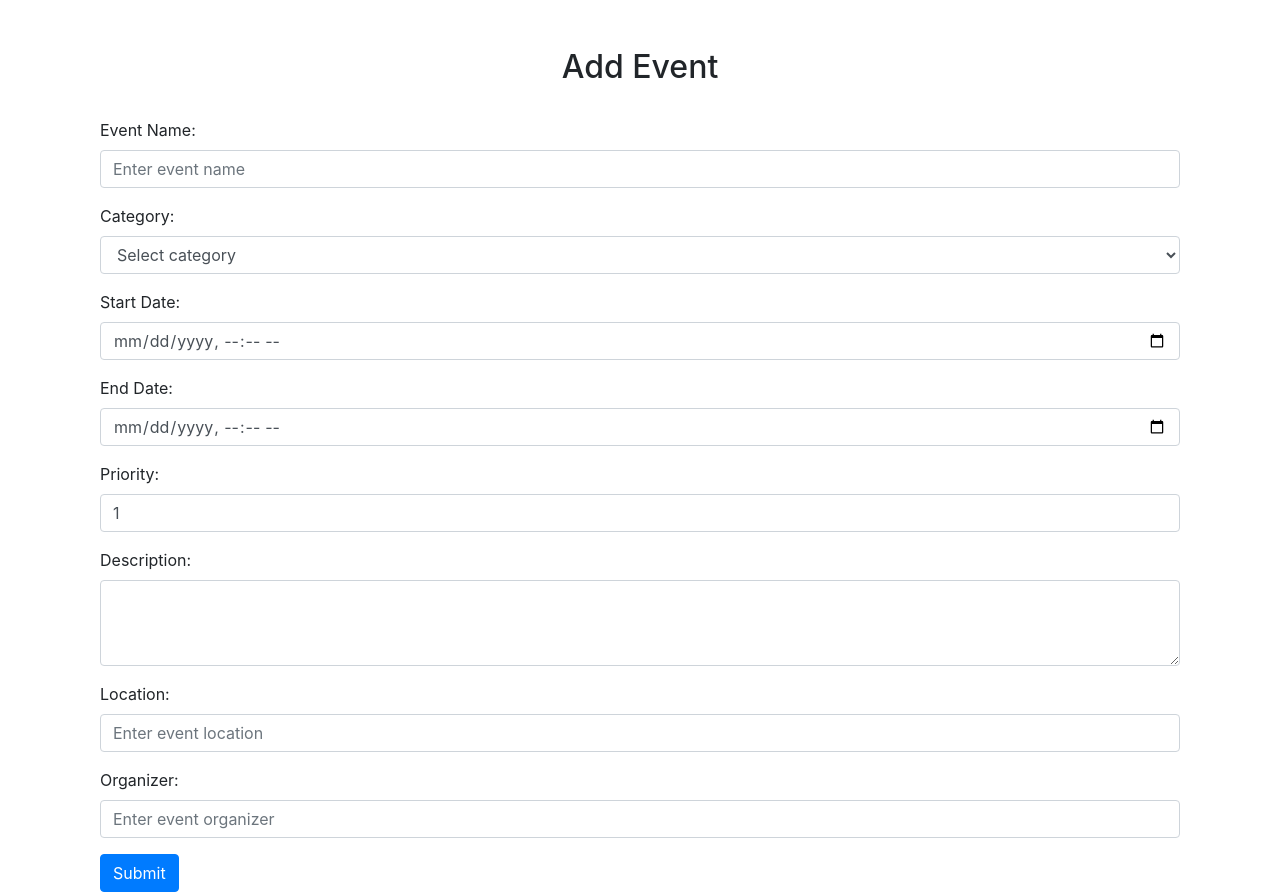
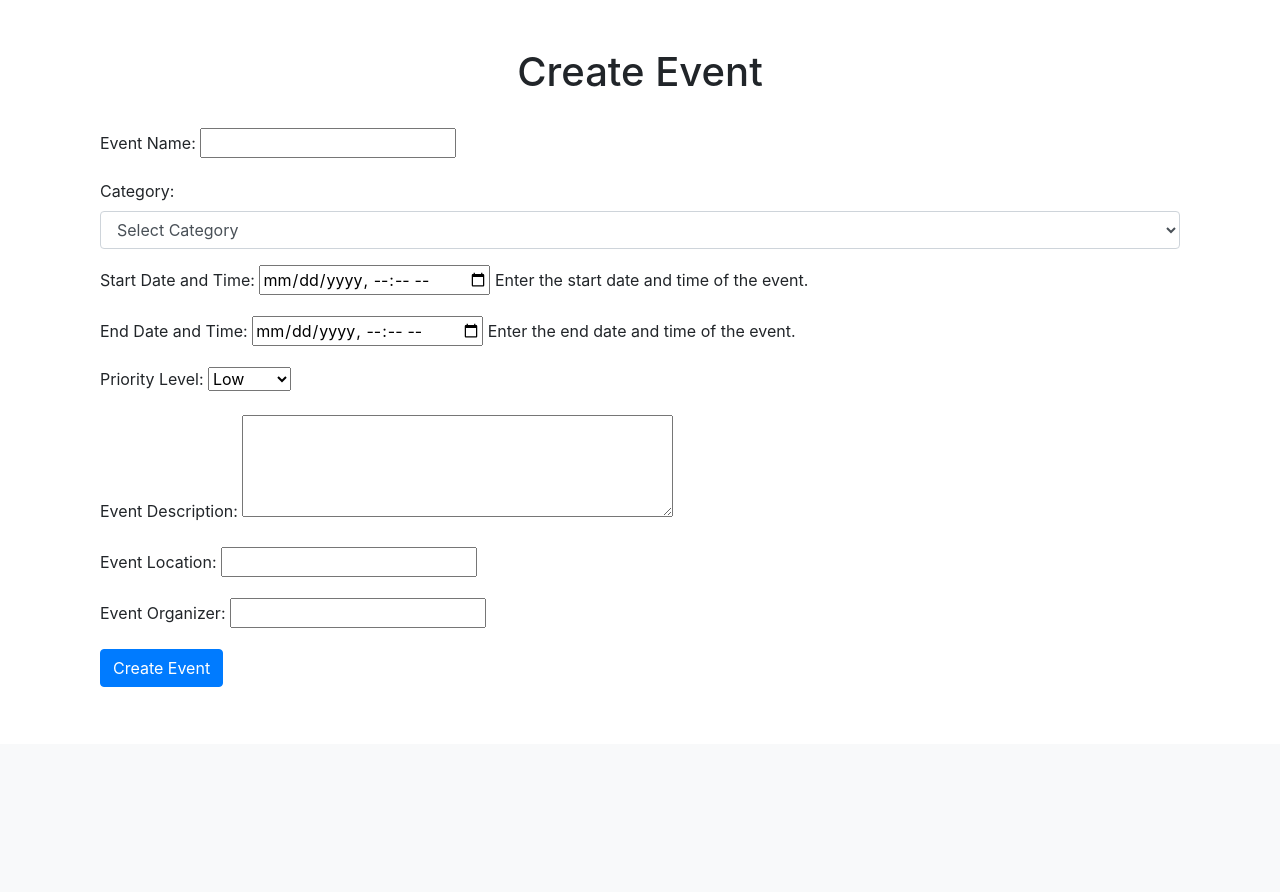
Before and after one commit to green-dino/SignUp, a Django app: page /events/create/ in a window 1280 px wide. Shown: the part 56-948 px from the top of the page. After the commit the page ends 743 px from the top, so only its background shows below. Run offline with Django 4.2, Linux system fonts and the light colour scheme; data that the repository does not hold is empty; some libraries are stand-ins or nearby versions.

Commit message:
Fixes Considerations #1

```diff
--- a/event/forms.py
+++ b/event/forms.py
@@ -1,8 +1,14 @@
 from django import forms
+from django.core.exceptions import ValidationError
 from .models import Event, Category
-from django.core.exceptions import ValidationError
 
 class EventForm(forms.ModelForm):
+    category = forms.ModelChoiceField(
+        queryset=Category.objects.all(),
+        empty_label="Select Category",
+        widget=forms.Select(attrs={'class': 'form-control'})
+    )
+
     class Meta:
         model = Event
         fields = [
@@ -50,15 +56,19 @@ class EventForm(forms.ModelForm):
 
     def clean_priority(self):
         priority = self.cleaned_data.get('priority')
-        if priority < 1 or priority > 5:
+        if priority is not None and (priority < 1 or priority > 5):
             raise ValidationError("Priority must be between 1 and 5")
         return priority
 
+    def clean_name(self):
+        name = self.cleaned_data.get('name')
+        if name and Event.objects.filter(name=name).exists():
+            raise ValidationError('An event with this name already exists.')
+        return name
+
     def clean(self):
         cleaned_data = super().clean()
-        name = cleaned_data.get('name')
-        if name and Event.objects.filter(name=name).exists():
-            self.add_error('name', 'An event with this name already exists.')
+        # Additional cross-field validation can be added here if needed
         return cleaned_data
 
 class CategoryForm(forms.ModelForm):
@@ -81,6 +91,6 @@ class CategoryForm(forms.ModelForm):
 
     def clean_name(self):
         name = self.cleaned_data.get('name')
-        if Category.objects.filter(name=name).exists():
+        if name and Category.objects.filter(name=name).exists():
             raise ValidationError("A category with this name already exists.")
         return name
--- a/event/templates/event/create_event.html
+++ b/event/templates/event/create_event.html
@@ -1,88 +1,15 @@
 {% extends "base.html" %}
 
-{% block title %}Add Event{% endblock %}
+{% block title %}Create Event{% endblock %}
 
 {% block content %}
-<div class="container mt-5">
-    <h2 class="text-center">Add Event</h2>
-    <br>
-    <form method="post" action="{% url 'create_event' %}" onsubmit="return validateForm()">
+<div class="container">
+    <h1 class="mt-5 text-center">Create Event</h1>
+    <br />
+    <form method="post">
         {% csrf_token %}
-        <div class="form-group">
-            <label for="eventName">Event Name:</label>
-            <input type="text" class="form-control" id="eventName" name="name" placeholder="Enter event name" required>
-            <div class="invalid-feedback">Please enter a valid event name.</div>
-        </div>
-        <div class="form-group">
-            <label for="eventCategory">Category:</label>
-            <select class="form-control" id="eventCategory" name="category" required>
-                <option value="">Select category</option>
-                {% for category in categories %}
-                    <option value="{{ category.id }}">{{ category.name }}</option>
-                {% endfor %}
-            </select>
-            <div class="invalid-feedback">Please select a category.</div>
-        </div>
-        <div class="form-group">
-            <label for="startDate">Start Date:</label>
-            <input type="datetime-local" class="form-control" id="startDate" name="start_date" required>
-            <div class="invalid-feedback">Please enter a valid start date.</div>
-        </div>
-        <div class="form-group">
-            <label for="endDate">End Date:</label>
-            <input type="datetime-local" class="form-control" id="endDate" name="end_date" required>
-            <div class="invalid-feedback">Please enter a valid end date.</div>
-        </div>
-        <div class="form-group">
-            <label for="priority">Priority:</label>
-            <input type="number" class="form-control" id="priority" name="priority" min="1" value="1" required>
-            <div class="invalid-feedback">Please enter a valid priority.</div>
-        </div>
-        <div class="form-group">
-            <label for="description">Description:</label>
-            <textarea class="form-control" id="description" name="description" rows="3"></textarea>
-        </div>
-        <div class="form-group">
-            <label for="location">Location:</label>
-            <input type="text" class="form-control" id="location" name="location" placeholder="Enter event location">
-        </div>
-        <div class="form-group">
-            <label for="organizer">Organizer:</label>
-            <input type="text" class="form-control" id="organizer" name="organizer" placeholder="Enter event organizer">
-        </div>
-        <button type="submit" class="btn btn-primary">Submit</button>
+        {{ form.as_p }}
+        <button type="submit" class="btn btn-primary">Create Event</button>
     </form>
 </div>
 {% endblock %}
-
-{% block scripts %}
-<script>
-    function validateForm() {
-        var startDate = document.getElementById("startDate").value;
-        var endDate = document.getElementById("endDate").value;
-
-        if (new Date(startDate) >= new Date(endDate)) {
-            alert("End date must be after the start date.");
-            return false;
-        }
-        return true;
-    }
-
-    // Bootstrap form validation
-    (function() {
-        'use strict';
-        window.addEventListener('load', function() {
-            var forms = document.getElementsByClassName('needs-validation');
-            Array.prototype.filter.call(forms, function(form) {
-                form.addEventListener('submit', function(event) {
-                    if (form.checkValidity() === false) {
-                        event.preventDefault();
-                        event.stopPropagation();
-                    }
-                    form.classList.add('was-validated');
-                }, false);
-            });
-        }, false);
-    })();
-</script>
-{% endblock %}
```
Also changed, not shown: event/templates/event/update_event.html (+3 -41 lines).
